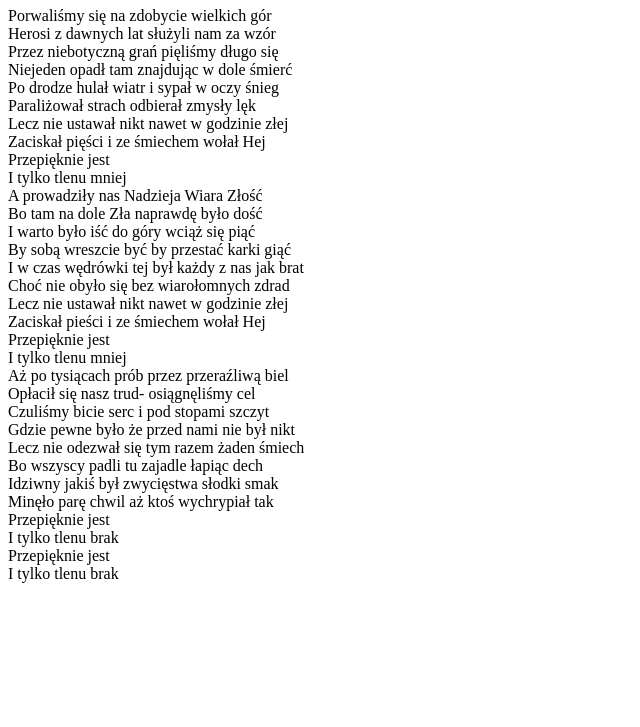
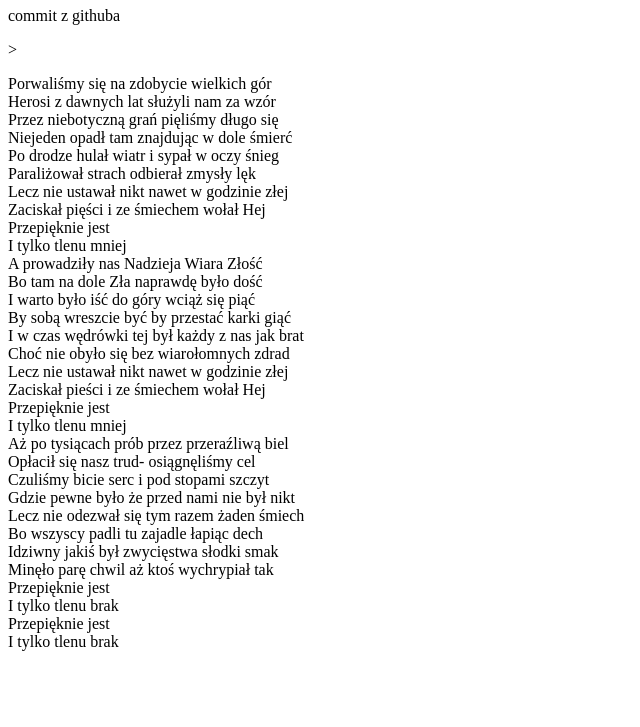
Before and after one commit to irekM/Kodilla, a plain HTML site: page index.html in a window 1280 px wide. Shown: the part 73-800 px from the top of the page, without its empty margins (0-640 px from the left). Drawn offline with Linux system fonts and the light colour scheme.

Commit message:
Update index.html
Add commit thru github

```diff
--- a/index.html
+++ b/index.html
@@ -8,6 +8,7 @@
 <body>
     <title>Lady Pank</title>
     <h1>Wspinaczka</h1>
+    <p>commit z githuba</p>>
     <p> Porwaliśmy się na zdobycie wielkich gór<br>
         Herosi z dawnych lat służyli nam za wzór<br>
         Przez niebotyczną grań pięliśmy długo się<br>
```
